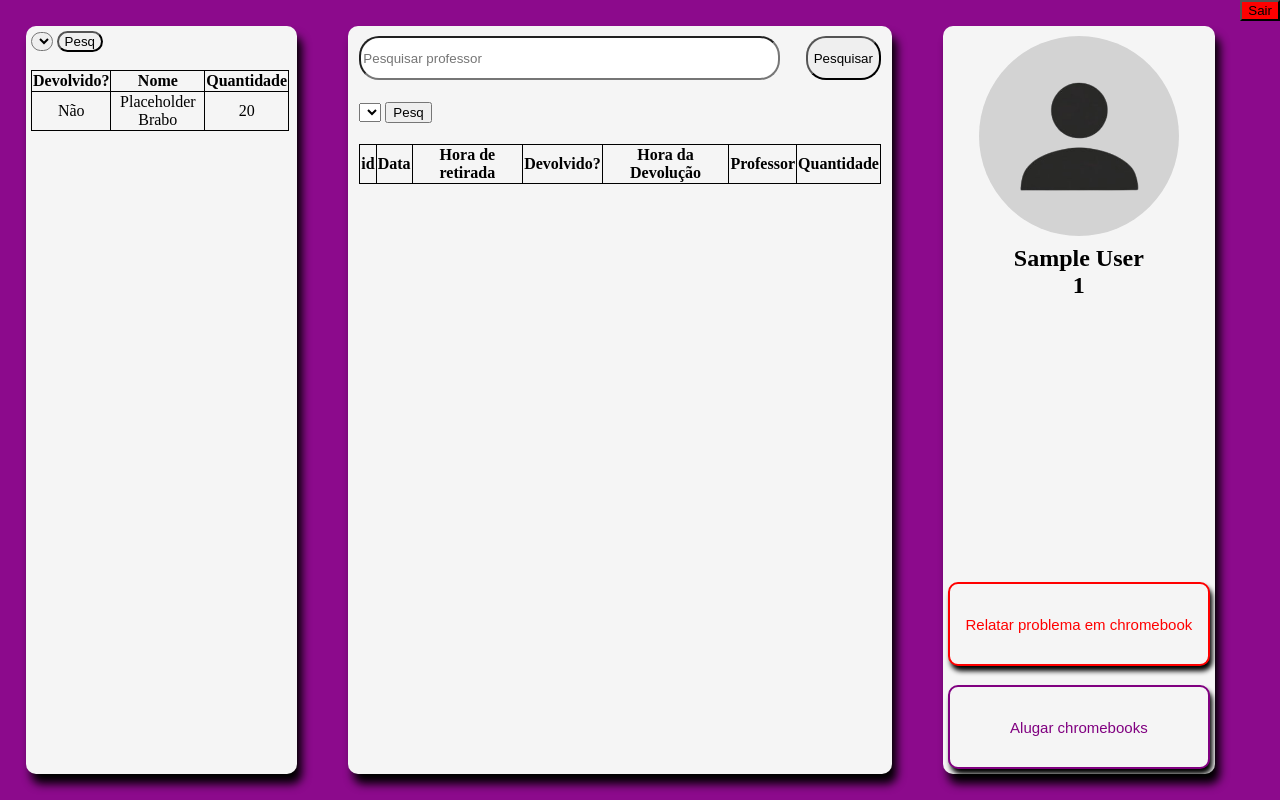
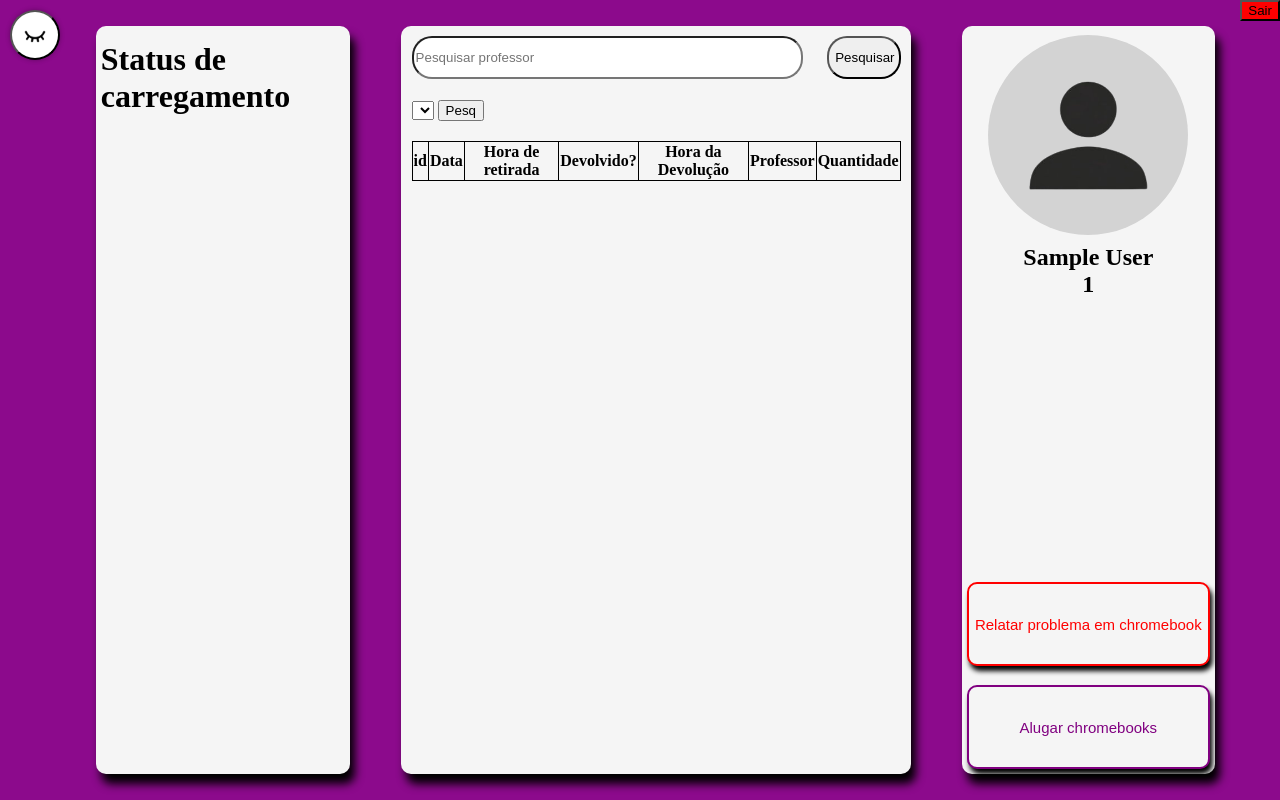
Before and after one commit to Viciuss/Azatech-GDC, a PHP site: page / in a window 1280 px wide. Run offline with PHP 8.4, Linux system fonts and the light colour scheme; the visitor is signed in with stand-in values (Sample User, id 1); data that the repository does not hold is empty.

Commit message:
style: ajusta layout com transição fluida ao ocultar .registro

```diff
--- a/index.php
+++ b/index.php
@@ -26,33 +26,17 @@ $pendencia = false;
 </head>
 <body>
     <div class="geral">
-        <div class="registro">
-            <div class="a">
-                <select name="selector" id="selectDia">
-                <?php
+        <button type="button" onclick="escondae(this)" class="escondae"><img src="imgs/itanimulli.png" alt=""></button>
+        <div class="registro ">
+            <div class="top-panel">
 
-                    ?>
-                </select>
-                <button id="regPesq">Pesq</button>
             </div>
-            <div class="regAlug" id="alug">
-                <table class="alug" style="width: 100%; align-items: center; text-align: center;">
-                    <thead >
-                        <tr>
-                            <th>Devolvido?</th>
-                            <th>Nome</th>
-                            <th>Quantidade</th>
-                        </tr>
-                    </thead>
-                    <tbody id="tabela" style="width: 100%; align-items: center; text-align: center;">
-                            <tr>
-                                <td>Não</td>
-                                <td>Placeholder Brabo</td>
-                                <td>20</td>
-                            </tr>
-                    </tbody>
-                </table>
-            </div>
+        <div class="carregamento">
+            <h1>Status de carregamento</h1>
+        </div>
+
+
+
         </div>
         <div class="centro">
             <div class="barraPesq">
--- a/require/devolver.php
+++ b/require/devolver.php
@@ -41,8 +41,8 @@
                         <button class="btnClose" type="button" onclick="closeModal()">Close</button>
                     </div>
                 </div>
+            </div>
         </div>
-    </div>
 
 
         <h1>Devolução</h1>
--- a/script.js
+++ b/script.js
@@ -1,7 +1,6 @@
 const alugChr = document.querySelector("#require")
 const sair = document.querySelector("#sairDeFininho")
 const devolver = document.querySelector("#devolution")
-
 
 alugChr.addEventListener("click", () =>{
     window.location.href = "require/requisição.php"
@@ -16,3 +15,18 @@ devolver.addEventListener("click", ()=>{
     window.location.href = "require/devolver.php"
     console.log("devolver")
 })
+
+function escondae(btn) {
+    const div = document.querySelector(".registro");
+    const img = btn.querySelector("img");
+
+    if (div.classList.contains("saindo")) {
+      div.classList.remove("saindo");
+      img.src = "imgs/illuminati.png";
+      img.alt = "illuminati";
+    } else {
+      div.classList.add("saindo");
+      img.src = "imgs/itanimulli.png";
+      img.alt = "itanimulli";
+    }
+  }
--- a/style.css
+++ b/style.css
@@ -8,6 +8,38 @@ body,html{
     height: 100%;
     overflow-y: hidden;
 }
+.escondae {
+    width: 50px;
+    height: 50px;
+    display: flex;
+    align-items: center;
+    justify-content: center;
+    border-radius: 50%;
+    background-color: white;
+    box-shadow: 0 0 5px rgba(0,0,0,0.3);
+    z-index: 10;
+    margin: 10px;
+    flex-shrink: 0;
+}
+
+.escondae img {
+    width: 70%;
+    height: 70%;
+    object-fit: contain;
+}
+.escondae:hover {
+    cursor: pointer;
+    transform: scale(1.1);
+    transition: all 0.3s ease;
+    box-shadow: 0 0 25px 10px lime;
+}
+.escondae:active{
+    transform: scale(1);
+}
+
+
+
+
 .geral{
     display: flex;
     flex-direction:row ;
@@ -25,7 +57,7 @@ body,html{
 .centro{
     display: flex;
     flex-direction: column;
-    width: 50%;
+    width: 100%;
     border-radius: 10px;
     box-shadow: 5px 10px 10px black;
 }
@@ -64,7 +96,8 @@ body,html{
 
 
 .geral .erp, .geral .registro{
-    width: 25%;
+    width: 50%;
+    max-width: fit-content;
     box-shadow: 5px 10px 10px black;
     border-radius: 10px;
 }
@@ -152,16 +185,6 @@ body,html{
     background-color: lightgrey;
     border-radius: 50%;
 }
-
-.registro{
-    display: flex;
-    flex-direction: column;
-    row-gap: 1%;
-    overflow-y: auto;
-    overflow-x: hidden;
-}
-
-
 .historico::-webkit-scrollbar{
     background-color: black;
     width: 5px;
@@ -176,21 +199,6 @@ body,html{
 }
 
 
-.registro .a{
-    margin: 5px;
-}
-.a select, .a button{
-    border-radius: 20px;
-}
-
-
-.regAlug{
-    display: flex;
-    flex-direction: column;
-    gap: 2%;
-
-    height: fit-content;
-}
 .regAlug table, td, th{
     border: 1px solid black;
     border-collapse: separate;
@@ -210,11 +218,6 @@ body,html{
 
 }
 
-#tabela > tr{
-    width: 100%;
-}
-
-
 .pendencia{
     padding: 10px;
     color: red;
@@ -232,3 +235,21 @@ body,html{
     color: purple;
 
 }
+
+
+
+.registro {
+    width: 25%;
+    min-width: 250px;
+    transition: all 0.5s ease;
+    display: flex;
+    flex-direction: column;
+    overflow: hidden;
+  }
+
+  .registro.saindo {
+    transform: translateX(-150%);
+    width: 0;
+    min-width: 0;
+
+  }
```
Also changed, not shown: imgs/illuminati.png (added), imgs/itanimulli.png (added).
